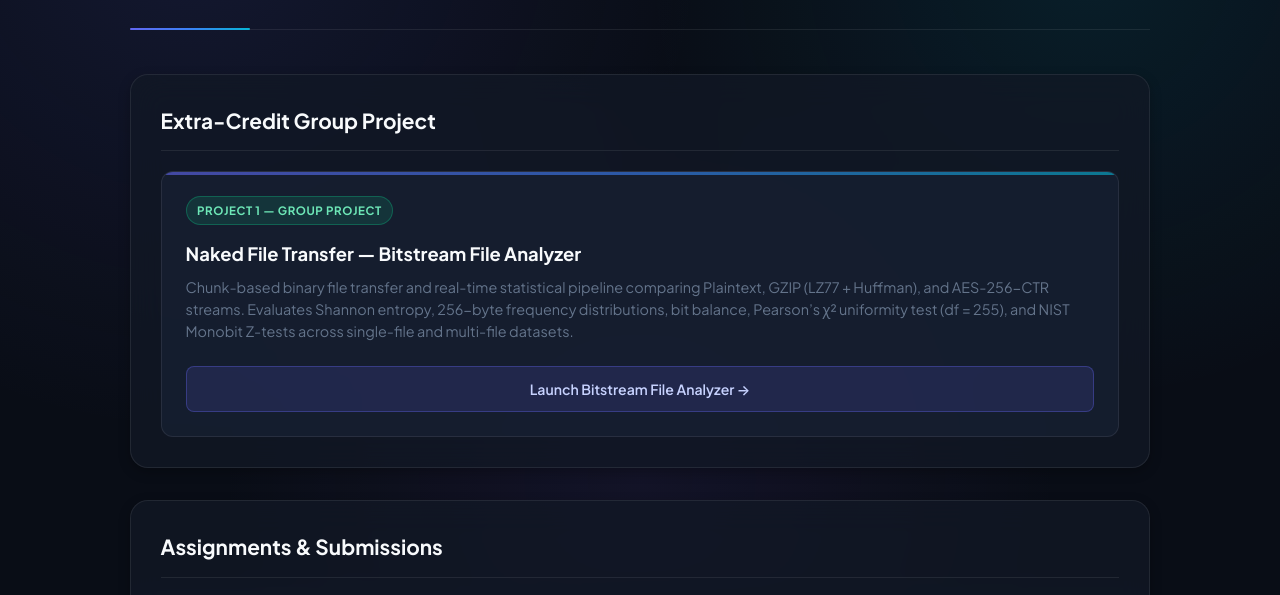
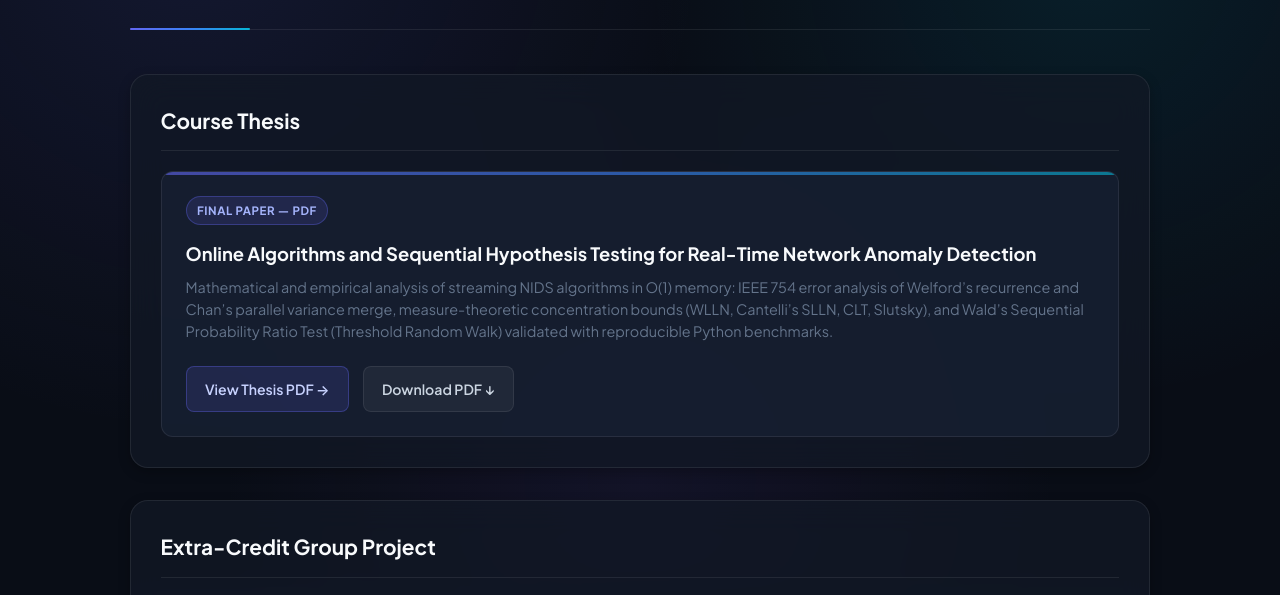
Before and after one commit to baggio2003/baggio2003.github.io, a plain HTML site: page index.html in a window 1280 px wide. Shown: the part 201-796 px from the top of the page. Drawn offline with Linux system fonts and the light colour scheme.

Commit message:
aggiunta tesi sul sito

```diff
--- a/index.html
+++ b/index.html
@@ -4,7 +4,7 @@
   <meta charset="UTF-8">
   <meta name="viewport" content="width=device-width, initial-scale=1.0">
   <title>Statistics Laboratory — Homework Portfolio</title>
-  <link rel="stylesheet" href="style.css?v=3">
+  <link rel="stylesheet" href="style.css?v=4">
 </head>
 <body>
   <div class="container">
@@ -13,6 +13,26 @@
       <h1 style="margin-top: 0.75rem;">Statistics Laboratory Portfolio</h1>
       <p class="subtitle">Interactive hub of empirical simulations, cryptographic pipelines, and statistical analyses developed in JavaScript on GitHub Pages.</p>
     </header>
+
+    <!-- Course Thesis Section -->
+    <section class="card">
+      <h2>Course Thesis</h2>
+      <div class="hw-grid">
+        <article class="hw-card" style="grid-column: 1 / -1;">
+          <div>
+            <div class="hw-card-header">
+              <span class="badge badge-primary">Final Paper — PDF</span>
+            </div>
+            <h3>Online Algorithms and Sequential Hypothesis Testing for Real-Time Network Anomaly Detection</h3>
+            <p>Mathematical and empirical analysis of streaming NIDS algorithms in O(1) memory: IEEE 754 error analysis of Welford’s recurrence and Chan’s parallel variance merge, measure-theoretic concentration bounds (WLLN, Cantelli’s SLLN, CLT, Slutsky), and Wald’s Sequential Probability Ratio Test (Threshold Random Walk) validated with reproducible Python benchmarks.</p>
+          </div>
+          <div class="btn-row" style="margin-top: 0;">
+            <a href="./thesis/thesis-Bagini-2045337.pdf" target="_blank" rel="noopener noreferrer" class="btn-link">View Thesis PDF →</a>
+            <a href="./thesis/thesis-Bagini-2045337.pdf" download class="btn-link secondary">Download PDF ↓</a>
+          </div>
+        </article>
+      </div>
+    </section>
 
     <!-- Extra-Credit Group Project Section -->
     <section class="card">
--- a/style.css
+++ b/style.css
@@ -249,6 +249,19 @@ h1 {
   transform: translateY(-2px);
 }
 
+.btn-link.secondary {
+  background: rgba(255, 255, 255, 0.05);
+  border-color: var(--border-subtle);
+  color: var(--text-secondary);
+}
+
+.btn-link.secondary:hover {
+  background: rgba(255, 255, 255, 0.12);
+  border-color: rgba(255, 255, 255, 0.22);
+  color: #ffffff;
+  box-shadow: none;
+}
+
 .back-link {
   display: inline-flex;
   align-items: center;
```
